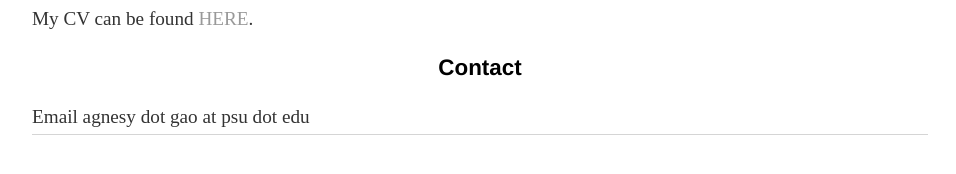
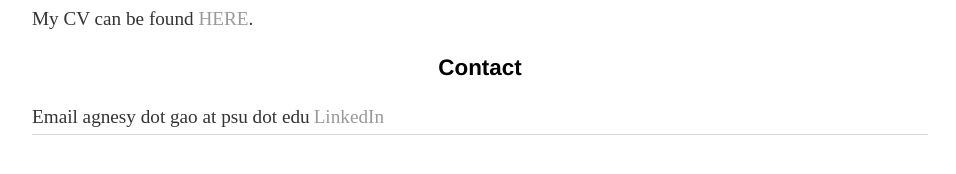
Before and after one commit to yinshi-gao/yinshi-gao.github.io, a Jekyll site: the page built from index.html, in a window 1280 px wide. Shown: the part 674-848 px from the top of the page, without its empty margins (160-1116 px from the left). Built offline with Jekyll 4.4.1, drawn with Linux system fonts in a browser that asks for light colours.

Commit message:
Update index.html

```diff
--- a/index.html
+++ b/index.html
@@ -19,4 +19,5 @@
 
 	<h2>Contact</h2>
 	<p2>Email agnesy dot gao at psu dot edu</p2>
+	<p2><a href = "https://www.linkedin.com/in/agnesygao15/">LinkedIn</a></p2>
 </div><!-- /.blurb -->
```
